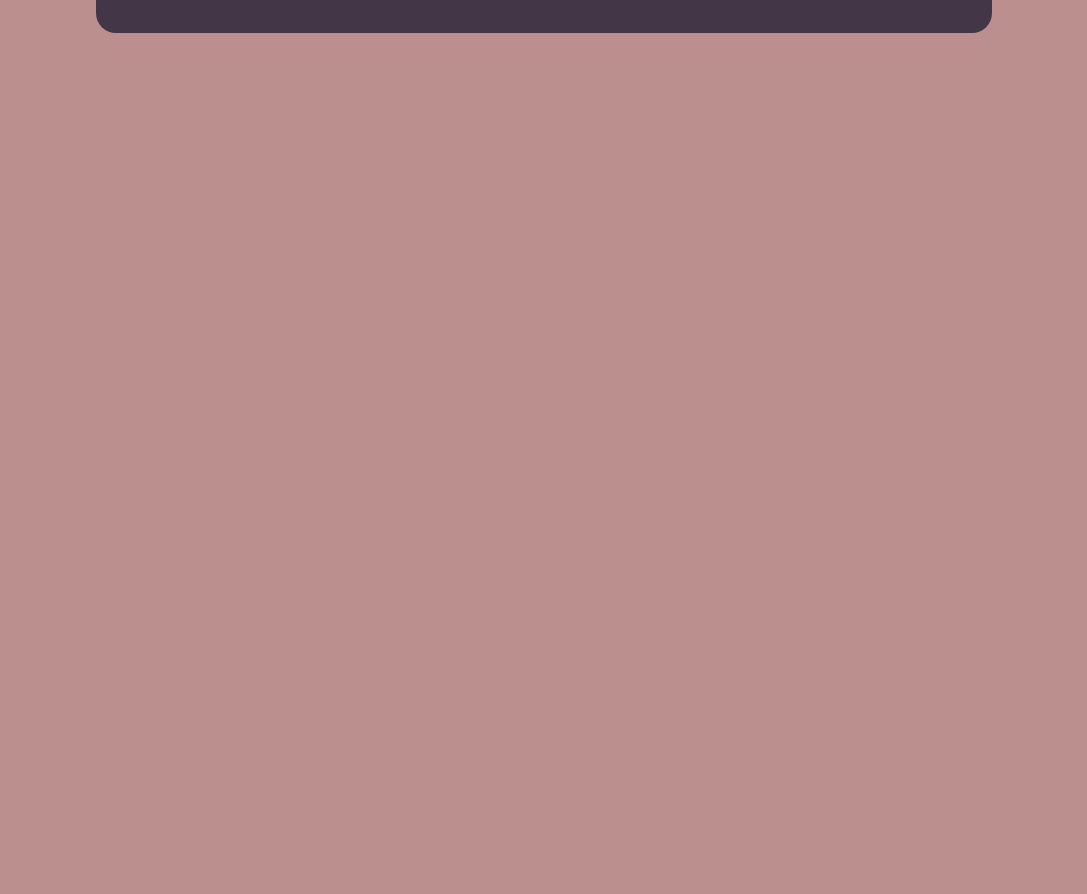
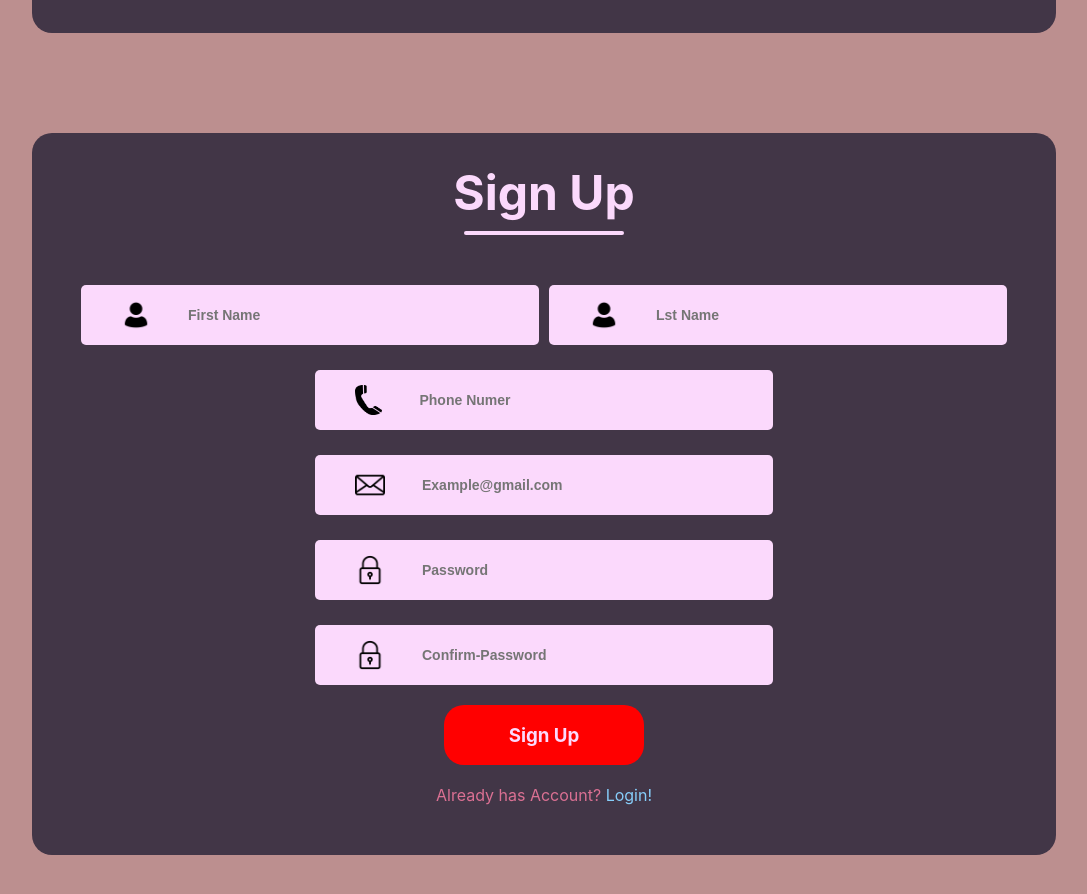
Before and after one commit to HassanAlsadah/SWE363_project, a React (Create React App) app: page / in a window 1280 px wide. Shown: the part 660-1554 px from the top of the page, without its empty margins (96-1183 px from the left). Before the commit the page ends 800 px from the top, so only its background shows below. Built offline with nearby package versions, Linux system fonts and the light colour scheme.

Commit message:
Finishing the signUp Page

```diff
--- a/src/App.js
+++ b/src/App.js
@@ -1,11 +1,18 @@
 import logo from './logo.svg';
 import './App.css';
-import LoginPage from './Components/loginSignUp';
+import LoginPage from './Components/loginPage';
+import SignUpPage from './Components/signupPage';
 
 function App() {
   return (
 
+         <div>
+
           <LoginPage/>
+
+          <SignUpPage/>
+
+         </div>
 
   );
 }
--- a/src/Components/loginSignup.css
+++ b/src/Components/login.css
@@ -1,15 +1,12 @@
 .container{
     display: flex;
     flex-direction: column;
-    width: 70vw;
+    width: 80vw;
     margin: auto;
     margin-top: 100px;
     margin-bottom: 100px;
     padding-bottom: 50px;
     border-radius: 20px;
-
-
-
 
     background-color: #423647;
     color: #FBD9FC;
--- a/src/Components/loginSignUp.jsx
+++ b/src/Components/loginPage.jsx
@@ -1,5 +1,5 @@
 import React from "react";
-import "./loginSignup.css";
+import "./login.css";
 import googlImg from "./Assets/Google.webp";
 import lockImg from "./Assets/lock.png";
 import personImg from "./Assets/person.png"
@@ -13,7 +13,7 @@ function LoginPage() {
 
             <div className="header">
 
-                <div className="text">SignUp</div>
+                <div className="text">Login</div>
                 <div className="underline"></div>
             </div>
 
@@ -52,7 +52,7 @@ function LoginPage() {
 
                 <h3>OR</h3>
 
-                <div className="submit">Craet new Account</div>
+                <div className="submit">Sign Up</div>
 
 
             </div>
--- /dev/null
+++ b/src/Components/signup.css
@@ -0,0 +1,71 @@
+.container2{
+    display: flex;
+    flex-direction: column;
+    width: 80vw;
+    margin: auto;
+    margin-top: 100px;
+    margin-bottom: 100px;
+    padding-bottom: 50px;
+    border-radius: 20px;
+
+    background-color: #423647;
+    color: #FBD9FC;
+}
+
+
+
+.inputs2{
+    display: flex;
+    flex-direction: column;
+    margin-top: 50px;
+    gap: 25px;
+}
+
+.name-input{
+    display: flex;
+    flex-direction: row;
+    margin: auto;
+    gap: 10px;
+    padding: 0px 10px;
+
+}
+
+
+.normal-input{
+    display: flex;
+    flex-direction: row;
+    margin: auto;
+    padding-left: 10px;
+    justify-content: center;
+    justify-items: center;
+    align-items: center;
+    width: 35vw;
+    height: 60px;
+    gap: 5px;
+    border-radius: 5px;
+    background-color: #FBD9FC;
+}
+
+input{
+    width: 30vw;
+    height: 50px;
+    background-color: transparent;
+    border: none;
+    outline: none;
+    font-size: 14px;
+    font-weight: 600;
+
+}
+
+.Signup-btn{
+    width: 200px;
+    height: 60px;
+    border-radius: 20px;
+    margin: auto;
+    margin-top: 20px;
+
+    text-align: center;
+
+    cursor: pointer;
+    background-color: red;
+}
--- /dev/null
+++ b/src/Components/signupPage.jsx
@@ -0,0 +1,78 @@
+import React from "react";
+import "./signup.css";
+import phoneImg from "./Assets/phone.png";
+import lockImg from "./Assets/lock.png";
+import personImg from "./Assets/person.png"
+import mailImg from "./Assets/mail.png"
+
+function SignUpPage(){
+
+    return (
+
+        <div className="container2">
+
+                    <div className="header">
+
+                        <div className="text">Sign Up</div>
+                        <div className="underline"></div>
+                    </div>
+
+                    <div className="inputs2">
+
+
+                        <div className="name-input">
+
+                            <div className="normal-input">
+                            <img src={personImg} alt="Fname" />
+                                <input type="text" placeholder="First Name" />
+                            </div>
+
+                            <div className="normal-input">
+                                <img src={personImg} alt="Lname" />
+                                <input type="text" placeholder="Lst Name" />
+                            </div>
+
+                        </div>
+
+                        <div className="normal-input">
+                            <img src={phoneImg} alt="phone" />
+                            <input type="text" placeholder="Phone Numer" />
+                        </div>
+
+                        <div className="normal-input">
+                            <img src={mailImg} alt="email" />
+                            <input type="email" placeholder="Example@gmail.com" />
+                        </div>
+
+                        <div className="normal-input">
+                            <img src={lockImg} alt="password" />
+                            <input type="password" placeholder="Password" />
+                        </div>
+
+                        <div className="normal-input">
+                            <img src={lockImg} alt="confirm_password" />
+                            <input type="password" placeholder="Confirm-Password" />
+                        </div>
+
+
+
+
+                    </div>
+
+                    <div className="Signup-btn"><h3>Sign Up</h3></div>
+
+                    <div className="forgot-password">Already has Account? <span>Login!</span></div>
+
+
+
+
+
+
+
+
+                </div>
+    )
+}
+
+
+export default SignUpPage ;
```
Also changed, not shown: src/Components/Assets/mail.png (added), src/Components/Assets/phone.png (added).
